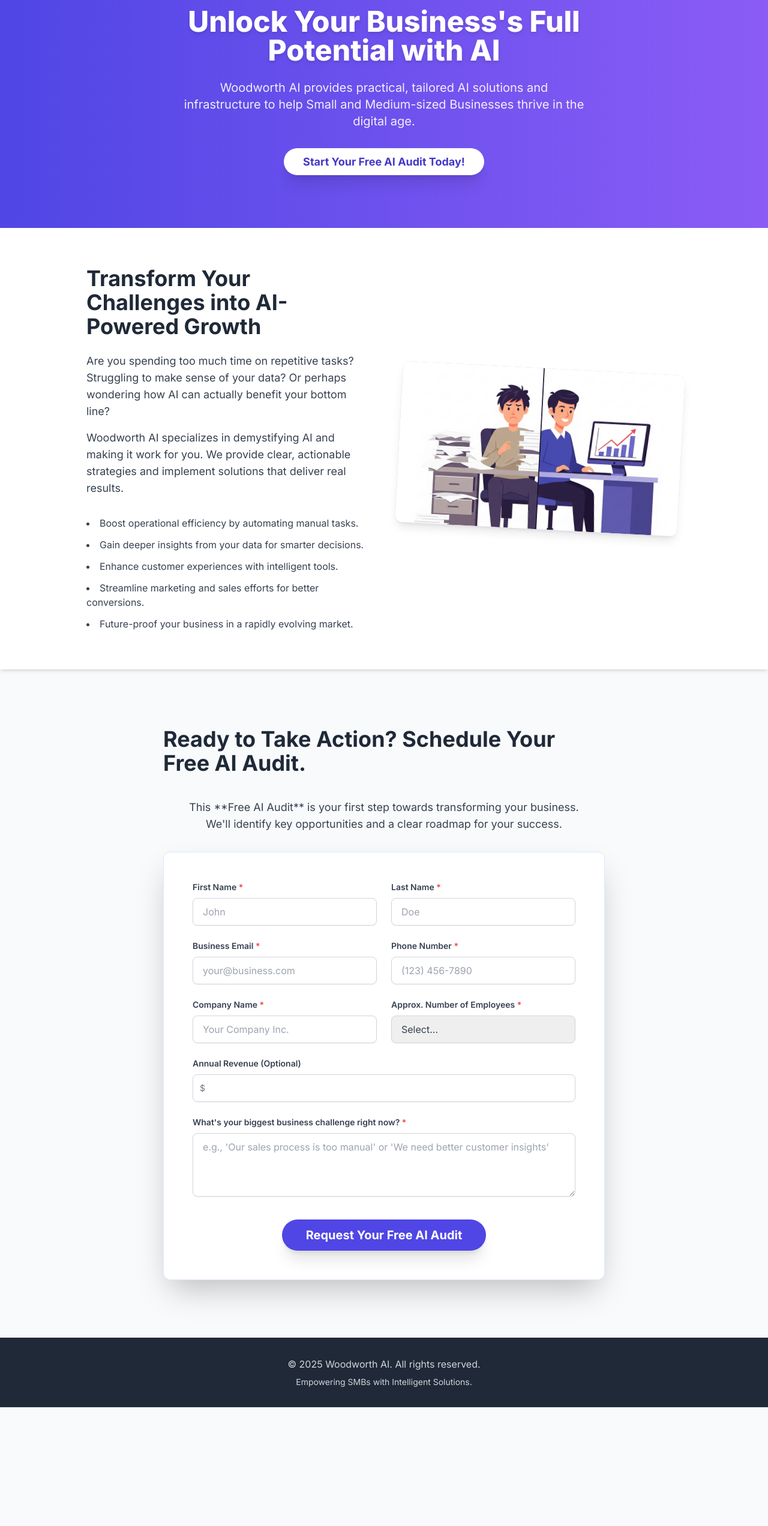
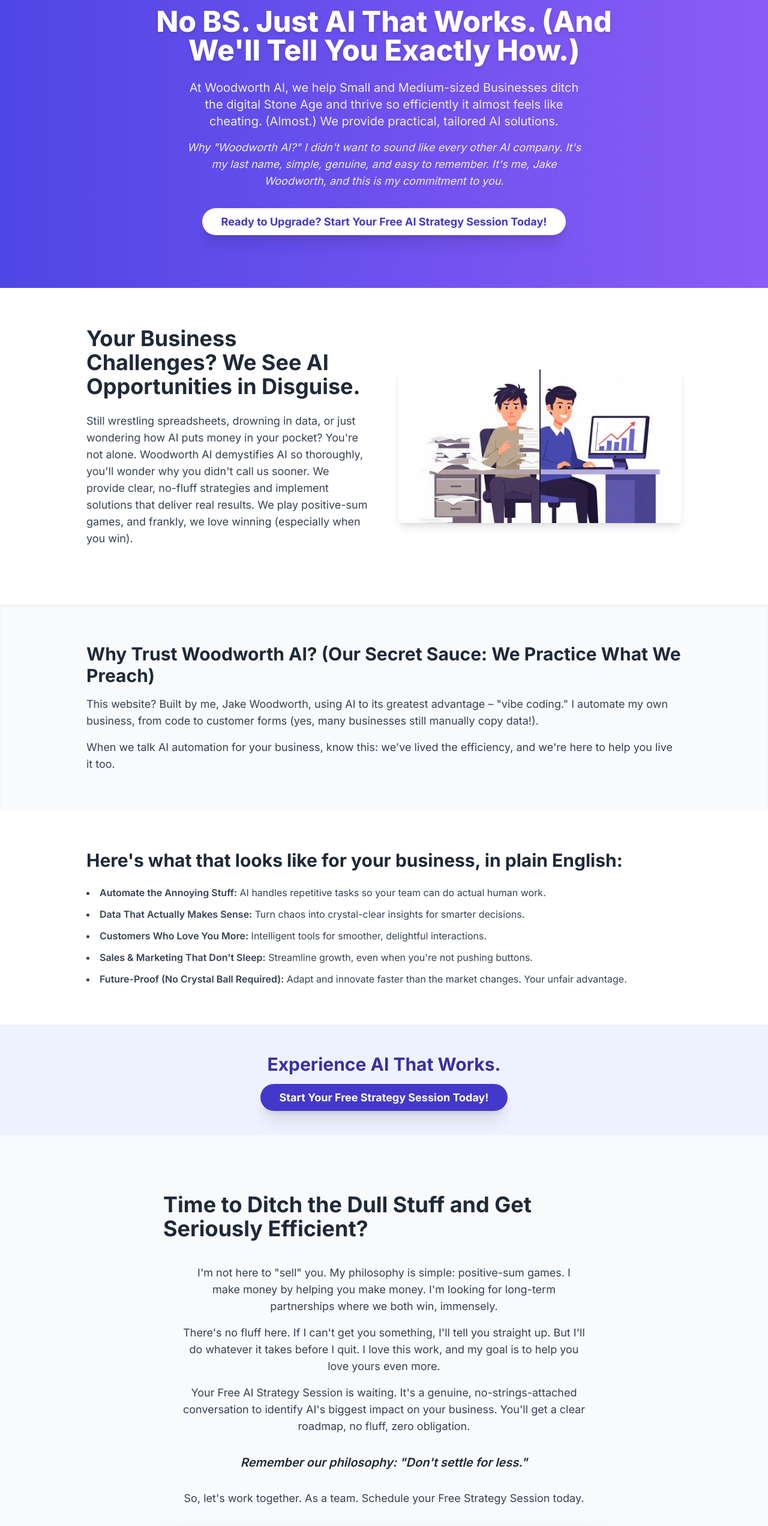
Before and after one commit to jakewoodworth/Woodworth-AI, a website: page index.html in a window 1280 px wide. Shown: the part 180-2724 px from the top of the page at 60% size. Before the commit the page ends 2526 px from the top, so only its background shows below. Drawn offline with nearby package versions, Linux system fonts and the light colour scheme.

Commit message:
Update index.html

```diff
--- a/index.html
+++ b/index.html
@@ -69,10 +69,10 @@
                 <img src="favicon3.png" alt="Woodworth AI Logo" class="h-10 md:h-12 w-auto">
             </a>
 
-            <!-- Right side: Free Audit Button -->
+            <!-- Right side: Free Strategy Session Button -->
             <!-- Positioned absolutely to the right within the relative container -->
             <a href="contact-form" class="bg-indigo-700 text-white font-bold py-2 px-4 rounded-full text-sm md:text-lg hover:bg-indigo-800 transition duration-300 shadow-md transform hover:scale-105 whitespace-nowrap absolute right-4 top-1/2 -translate-y-1/2">
-                Free Audit
+                Free Strategy Session
             </a>
         </div>
     </header>
@@ -81,64 +81,111 @@
     <section class="py-16 md:py-24 text-center hero-gradient text-white shadow-lg">
         <div class="container mx-auto px-4 max-w-4xl">
             <h1 class="text-4xl md:text-5xl font-extrabold leading-tight mb-6 drop-shadow-md">
-                Unlock Your Business's Full Potential with AI
+                No BS. Just AI That Works. (And We'll Tell You Exactly How.)
             </h1>
-            <p class="text-lg md:text-xl mb-10 max-w-2xl mx-auto opacity-90">
-                Woodworth AI provides practical, tailored AI solutions and infrastructure to help Small and Medium-sized Businesses thrive in the digital age.
+            <p class="text-lg md:text-xl mb-4 max-w-2xl mx-auto opacity-90">
+                At Woodworth AI, we help Small and Medium-sized Businesses ditch the digital Stone Age and thrive so efficiently it almost feels like cheating. (Almost.) We provide practical, tailored AI solutions.
             </p>
-            <!-- Call-to-Action Button - From original landing page (white background, indigo text) -->
+            <p class="text-base md:text-lg mb-10 max-w-2xl mx-auto opacity-90 italic">
+                Why "Woodworth AI?" I didn't want to sound like every other AI company. It's my last name, simple, genuine, and easy to remember. It's me, Jake Woodworth, and this is my commitment to you.
+            </p>
+            <!-- Call-to-Action Button -->
             <a href="contact-form" class="bg-white text-indigo-700 font-bold py-3 px-8 rounded-full text-lg hover:bg-gray-100 transition duration-300 shadow-xl transform hover:scale-105">
-                Start Your Free AI Audit Today!
+                Ready to Upgrade? Start Your Free AI Strategy Session Today!
             </a>
         </div>
     </section>
 
-    <!-- Problem/Solution & Benefits Section -->
+    <!-- Your Business Challenges Section (Top - Text Left, Image Right) -->
     <section class="py-16 bg-white shadow-md">
         <div class="container mx-auto px-4 max-w-5xl">
             <div class="grid grid-cols-1 md:grid-cols-2 gap-12 items-center">
-                <div class="text-left">
+                <div class="text-left md:order-1">
                     <h2 class="text-3xl md:text-4xl font-bold text-gray-800 mb-6">
-                        Transform Your Challenges into AI-Powered Growth
-
+                        Your Business Challenges? We See AI Opportunities in Disguise.
                     </h2>
-                    <p class="text-lg text-gray-700 mb-4">
-                        Are you spending too much time on repetitive tasks? Struggling to make sense of your data? Or perhaps wondering how AI can actually benefit your bottom line?
+                    <p class="text-lg text-gray-700 mb-8">
+                        Still wrestling spreadsheets, drowning in data, or just wondering how AI puts money in your pocket? You're not alone. Woodworth AI demystifies AI so thoroughly, you'll wonder why you didn't call us sooner. We provide clear, no-fluff strategies and implement solutions that deliver real results. We play positive-sum games, and frankly, we love winning (especially when you win).
                     </p>
-                    <p class="text-lg text-gray-700 mb-8">
-                        Woodworth AI specializes in demystifying AI and making it work for you. We provide clear, actionable strategies and implement solutions that deliver real results.
-                    </p>
-                    <ul class="list-disc list-inside text-gray-700 space-y-3">
-                        <li>Boost operational efficiency by automating manual tasks.</li>
-                        <li>Gain deeper insights from your data for smarter decisions.</li>
-                        <li>Enhance customer experiences with intelligent tools.</li>
-                        <li>Streamline marketing and sales efforts for better conversions.</li>
-                        <li>Future-proof your business in a rapidly evolving market.</li>
-                    </ul>
                 </div>
-                <div class="relative flex justify-center items-center h-64">
-                    <!-- Image container with the tilt effect re-added -->
-                    <div class="w-full max-w-md h-64 bg-gradient-to-br from-indigo-200 to-purple-200 rounded-xl shadow-lg flex items-center justify-center transform rotate-3 scale-105">
-                        <img id="ai-growth-image" src="website_image_2.png" alt="Cartoon" class="w-full h-full object-cover rounded-xl">
-                    </div>
+                <!-- Image container - to the right of the text on medium screens and above -->
+                <div class="relative flex justify-center items-center md:order-2">
+                    <img src="website_image_2.png" alt="AI in Action" class="w-full h-64 object-cover rounded-lg shadow-lg">
                 </div>
             </div>
         </div>
     </section>
 
+    <!-- Why Trust Woodworth AI Section (Middle - Full Width) -->
+    <section class="py-16 bg-gray-50 shadow-inner">
+        <div class="container mx-auto px-4 max-w-5xl">
+            <div class="text-left">
+                <h3 class="text-2xl md:text-3xl font-bold text-gray-800 mb-4">
+                    Why Trust Woodworth AI? (Our Secret Sauce: We Practice What We Preach)
+                </h3>
+                <p class="text-lg text-gray-700 mb-4">
+                    This website? Built by me, Jake Woodworth, using AI to its greatest advantage – "vibe coding." I automate my own business, from code to customer forms (yes, many businesses still manually copy data!).
+                </p>
+                <p class="text-lg text-gray-700">
+                    When we talk AI automation for your business, know this: we've lived the efficiency, and we're here to help you live it too.
+                </p>
+            </div>
+        </div>
+    </section>
+
+    <!-- Benefits Section (Bottom - Full Width) -->
+    <section class="py-16 bg-white shadow-md">
+        <div class="container mx-auto px-4 max-w-5xl">
+            <div class="text-left">
+                <h3 class="text-2xl md:text-3xl font-bold text-gray-800 mb-6">
+                    Here's what that looks like for your business, in plain English:
+                </h3>
+                <ul class="list-disc list-inside text-gray-700 space-y-3">
+                    <li><strong class="font-semibold">Automate the Annoying Stuff:</strong> AI handles repetitive tasks so your team can do actual human work.</li>
+                    <li><strong class="font-semibold">Data That Actually Makes Sense:</strong> Turn chaos into crystal-clear insights for smarter decisions.</li>
+                    <li><strong class="font-semibold">Customers Who Love You More:</strong> Intelligent tools for smoother, delightful interactions.</li>
+                    <li><strong class="font-semibold">Sales & Marketing That Don't Sleep:</strong> Streamline growth, even when you're not pushing buttons.</li>
+                    <li><strong class="font-semibold">Future-Proof (No Crystal Ball Required):</strong> Adapt and innovate faster than the market changes. Your unfair advantage.</li>
+                </ul>
+            </div>
+        </div>
+    </section>
+
+    <!-- Mid-Page Call-to-Action Button -->
+    <section class="py-12 bg-indigo-50 text-center">
+        <div class="container mx-auto px-4 max-w-3xl">
+            <h2 class="text-2xl md:text-3xl font-bold text-indigo-800 mb-6">Experience AI That Works.</h2>
+            <a href="contact-form" class="bg-indigo-700 text-white font-bold py-3 px-8 rounded-full text-lg hover:bg-indigo-800 transition duration-300 shadow-xl transform hover:scale-105">
+                Start Your Free Strategy Session Today!
+            </a>
+        </div>
+    </section>
+
     <!-- Lead Generation Form Section -->
-    <section id="contact-form-section" class="py-16 md:py-24">
+    <section id="contact-form" class="py-16 md:py-24">
         <div class="container mx-auto px-4 max-w-3xl">
             <h2 class="text-3xl md:text-4xl font-bold text-gray-800 mb-10">
-                Ready to Take Action? Schedule Your Free AI Audit.
+                Time to Ditch the Dull Stuff and Get Seriously Efficient?
             </h2>
+            <p class="text-lg text-gray-700 mb-4 text-center max-w-2xl mx-auto">
+                I'm not here to "sell" you. My philosophy is simple: positive-sum games. I make money by helping you make money. I'm looking for long-term partnerships where we both win, immensely.
+            </p>
+            <p class="text-lg text-gray-700 mb-4 text-center max-w-2xl mx-auto">
+                There's no fluff here. If I can't get you something, I'll tell you straight up. But I'll do whatever it takes before I quit. I love this work, and my goal is to help you love yours even more.
+            </p>
             <p class="text-lg text-gray-700 mb-8 text-center max-w-2xl mx-auto">
-                This **Free AI Audit** is your first step towards transforming your business. We'll identify key opportunities and a clear roadmap for your success.
+                Your Free AI Strategy Session is waiting. It's a genuine, no-strings-attached conversation to identify AI's biggest impact on your business. You'll get a clear roadmap, no fluff, zero obligation.
+            </p>
+            <p class="text-xl font-semibold text-gray-800 mb-8 text-center max-w-2xl mx-auto italic">
+                Remember our philosophy: "Don't settle for less."
+            </p>
+            <p class="text-lg text-gray-700 mb-8 text-center max-w-2xl mx-auto">
+                So, let's work together. As a team. Schedule your Free Strategy Session today.
             </p>
 
             <div class="bg-white p-8 md:p-12 rounded-xl shadow-2xl border border-indigo-100 card-hover-effect">
                 <!-- Form updated to use JavaScript for submission -->
-                <form id="audit-form" onsubmit="handleSubmit(event)">
+                <form id="strategy-session-form" onsubmit="handleSubmit(event)">
                     <div class="grid grid-cols-1 md:grid-cols-2 gap-6 mb-6">
                         <div>
                             <label for="first_name" class="block text-gray-700 text-sm font-semibold mb-2">First Name <span class="text-red-500">*</span></label>
@@ -192,7 +239,7 @@
                     </div>
                     <div class="flex items-center justify-center">
                         <button type="submit" id="submit-button" class="bg-indigo-600 text-white font-bold py-3 px-10 rounded-full text-xl hover:bg-indigo-700 transition duration-300 shadow-xl transform hover:scale-105">
-                            Request Your Free AI Audit
+                            Request Your Free AI Strategy Session
                         </button>
                     </div>
                 </form>
@@ -201,7 +248,7 @@
                 <div id="success-modal" class="fixed inset-0 bg-gray-600 bg-opacity-75 flex items-center justify-center hidden z-50">
                     <div class="bg-white p-8 rounded-lg shadow-xl text-center max-w-md mx-auto">
                         <h3 id="modal-title" class="text-2xl font-bold text-green-600 mb-4">Success!</h3>
-                        <p id="modal-message" class="text-gray-700 mb-6">Thank you for contacting Woodworth AI. We've received your request for a Free AI Audit and will be in touch shortly to schedule your session!</p>
+                        <p id="modal-message" class="text-gray-700 mb-6">Thank you for contacting Woodworth AI. We've received your request for a Free AI Strategy Session and will be in touch shortly to schedule your session!</p>
                         <button onclick="closeSuccessModal()" class="bg-green-600 text-white px-6 py-3 rounded-lg hover:bg-green-700 transition duration-300">
                             Close
                         </button>
@@ -215,7 +262,7 @@
     <footer class="bg-gray-800 text-gray-300 py-8 text-center">
         <div class="container mx-auto px-4">
             <p>&copy; 2025 Woodworth AI. All rights reserved.</p>
-            <p class="mt-2 text-sm">Empowering SMBs with Intelligent Solutions.</p>
+            <p class="mt-2 text-sm">Don't settle for less.</p>
         </div>
     </footer>
 
@@ -253,7 +300,7 @@
         async function handleSubmit(event) {
             event.preventDefault(); // Prevent default form submission (page reload)
 
-            const form = document.getElementById('audit-form');
+            const form = document.getElementById('strategy-session-form');
             const submitButton = document.getElementById('submit-button');
 
             // Disable button and show loading state
@@ -285,7 +332,7 @@
 
                 if (response.ok) {
                     // Form submitted successfully
-                    showModal('Success!', 'Thank you for contacting Woodworth AI. We\'ve received your request for a Free AI Audit and will be in touch shortly to schedule your session!', true);
+                    showModal('Success!', 'Thank you for contacting Woodworth AI. We\'ve received your request for a Free AI Strategy Session and will be in touch shortly to schedule your session!', true);
                     form.reset(); // Clear the form
                 } else {
                     // Handle API errors
@@ -299,7 +346,7 @@
             } finally {
                 // Re-enable button and reset text
                 submitButton.disabled = false;
-                submitButton.textContent = 'Request Your Free AI Audit';
+                submitButton.textContent = 'Request Your Free Strategy Session';
                 submitButton.classList.remove('opacity-75', 'cursor-not-allowed');
             }
         }
```
